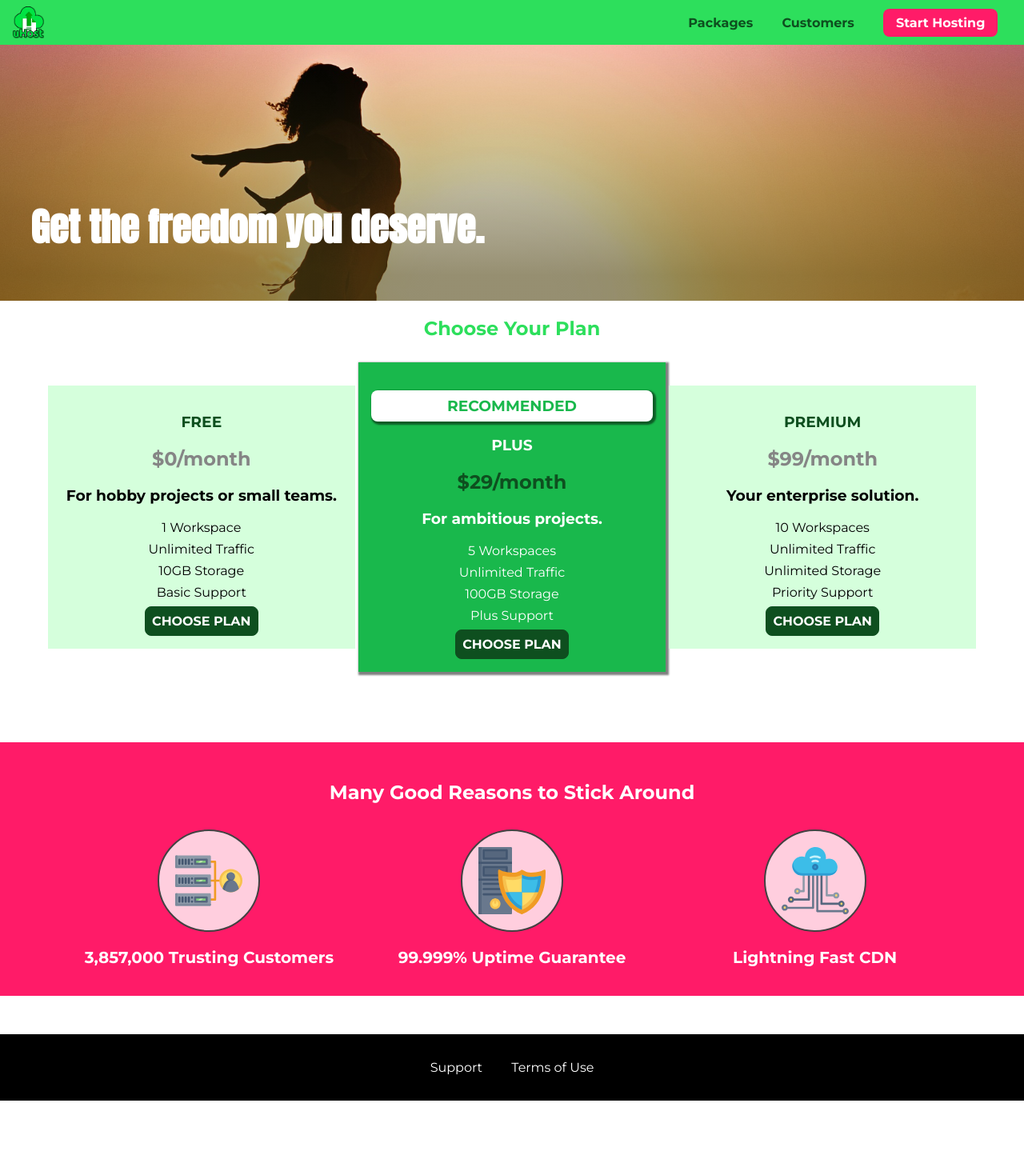
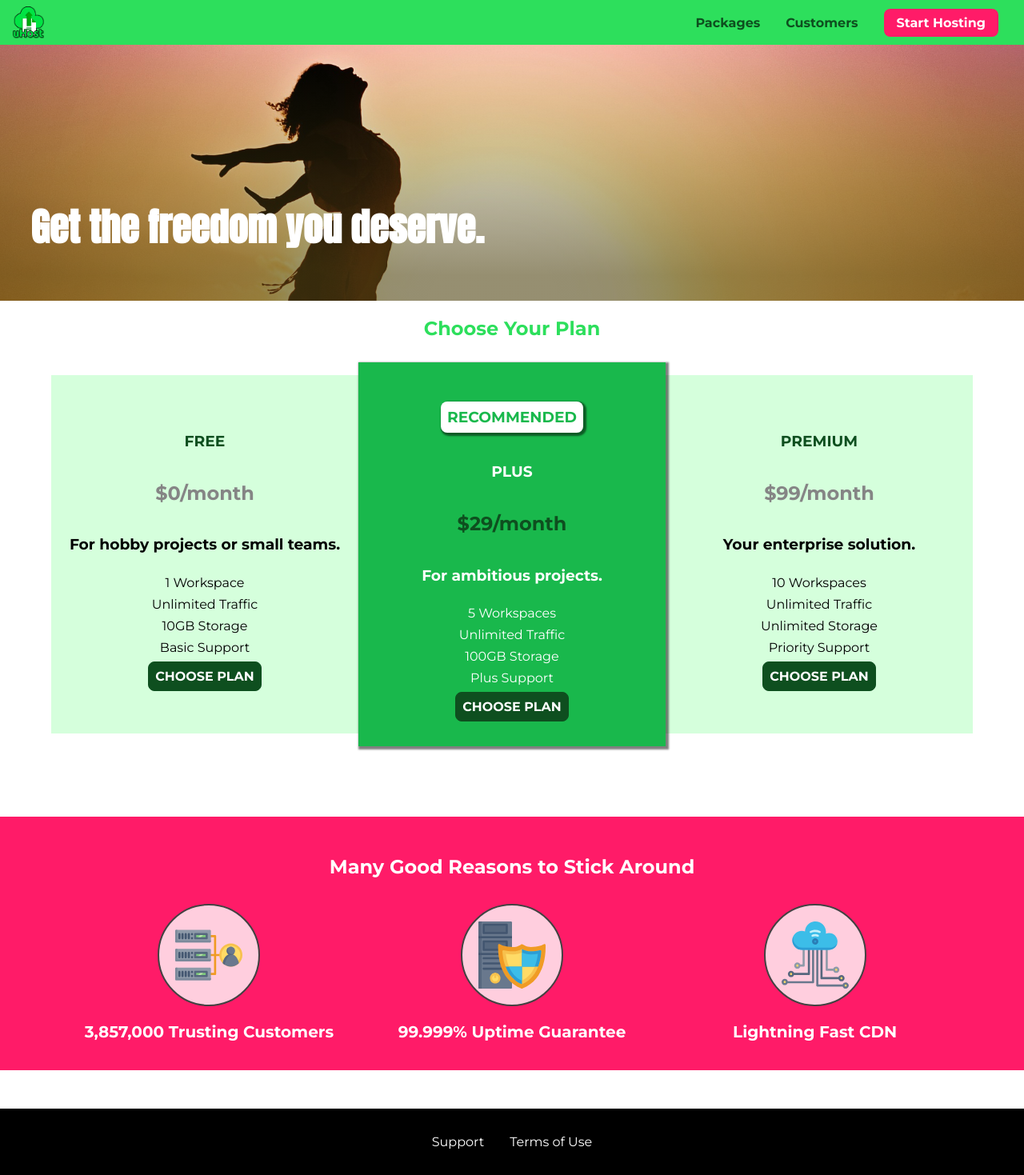
Before and after one commit to HendrkOosthuizen1980/Uhost, a plain HTML site: page index.html in a window 1280 px wide. Shown: the whole page at 80% size. Before the commit the page ends 1376 px from the top, so only its background shows below. Drawn offline with Linux system fonts and the light colour scheme.

Commit message:
refactor code to use flexbox

```diff
--- a/main.css
+++ b/main.css
@@ -43,7 +43,7 @@
   padding: 1rem;
   margin: 0.5rem 0;
   min-width: 13rem;
-  max-width: 25rem;
+  max-width: 39rem;
 }
 
 .plan--highlighted {
@@ -88,15 +88,22 @@
 @media (min-width: 40rem) {
   .plan__list {
     width: 100%;
-    text-align: center;
+    display: flex;
+    justify-content: center;
+    align-items: center;
   }
   .plan {
-    display: inline-block;
     width: 30%;
-    vertical-align: middle;
+    display: flex;
+    flex-direction: column;
+    align-items: center;
+    justify-content: center;
+    height: 28rem;
   }
   .plan--highlighted {
     box-shadow: 2px 2px 2px 2px rgba(0, 0, 0, 0.5);
+    height: 30rem;
+    z-index: 50;
   }
 }
 #key-features {
--- a/packages/packages.css
+++ b/packages/packages.css
@@ -59,12 +59,9 @@ main {
 .package__info {
   padding: 1rem;
   border: 1px solid #0e4f1f;
-  font-size: 1.25rem;
   color: #0e4f1f;
   background: white;
-  font-family: 'anonymousPro', sans-serif;
-  font-weight: 700;
-  /* font-style: italic; */
+  font-size: 1.2rem;
 }
 
 .clearfix {
--- a/shared.css
+++ b/shared.css
@@ -34,12 +34,10 @@ main {
   left: 0;
   background: #2ddf5c;
   padding: 0.5rem 1rem;
-  z-index: 1;
-}
-
-.main-header > div {
-  display: inline-block;
-  vertical-align: middle;
+  z-index: 70;
+  display: flex;
+  align-items: center;
+  justify-content: space-between;
 }
 
 .toggle-button {
@@ -65,7 +63,7 @@ main {
 }
 
 .main-header__brand img {
-  height: 100%;
+  height: 2.5rem;
   vertical-align: middle;
 }
 
@@ -77,10 +75,6 @@ main {
   color: #0e4f1f;
   text-decoration: none;
   font-weight: bold;
-  /* font-size: 1.3rem; */
-  height: 2.5rem;
-  display: inline-block;
-  vertical-align: middle;
 }
 .main-nav {
   display: none;
@@ -89,10 +83,10 @@ main {
   margin: 0;
   padding: 0;
   list-style: none;
+  display: flex;
 }
 
 .main-nav__item {
-  display: inline-block;
   margin: 0 1rem;
 }
 
@@ -132,10 +126,7 @@ main {
     display: none;
   }
   .main-nav {
-    display: inline-block;
-    text-align: right;
-    width: calc(100% - 44px);
-    vertical-align: middle;
+    display: flex;
   }
 }
 
@@ -149,12 +140,13 @@ main {
   list-style: none;
   margin: 0;
   padding: 0;
-  text-align: center;
+  display: flex;
+  flex-direction: column;
+  align-items: center;
 }
 
 .main-footer__link {
-  display: block;
-  margin: 1rem 0;
+  margin: 0.5rem 0;
 }
 
 .main-footer__link a {
@@ -182,9 +174,12 @@ main {
   width: 90%;
   height: 100%;
   list-style: none;
-  margin: 10% auto;
+  margin: 0 auto;
   padding: 0;
-  text-align: center;
+  display: flex;
+  flex-direction: column;
+  justify-content: center;
+  align-items: center;
 }
 
 .mobile-nav__item {
@@ -229,7 +224,10 @@ main {
 
 @media (min-width: 40rem) {
   .main-footer__link {
-    display: inline-block;
     margin: 0 1rem;
   }
+  .main-footer__links {
+    justify-content: center;
+    flex-direction: row;
+  }
 }
```
